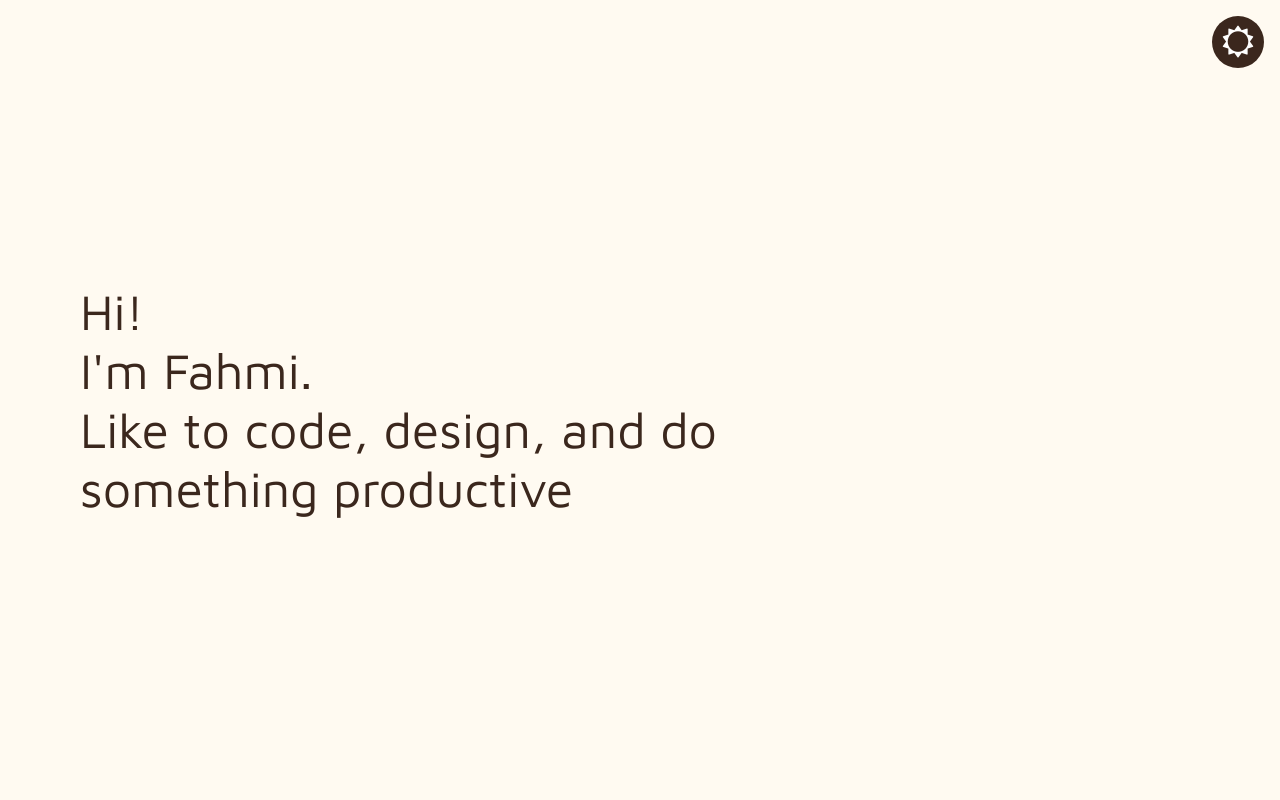
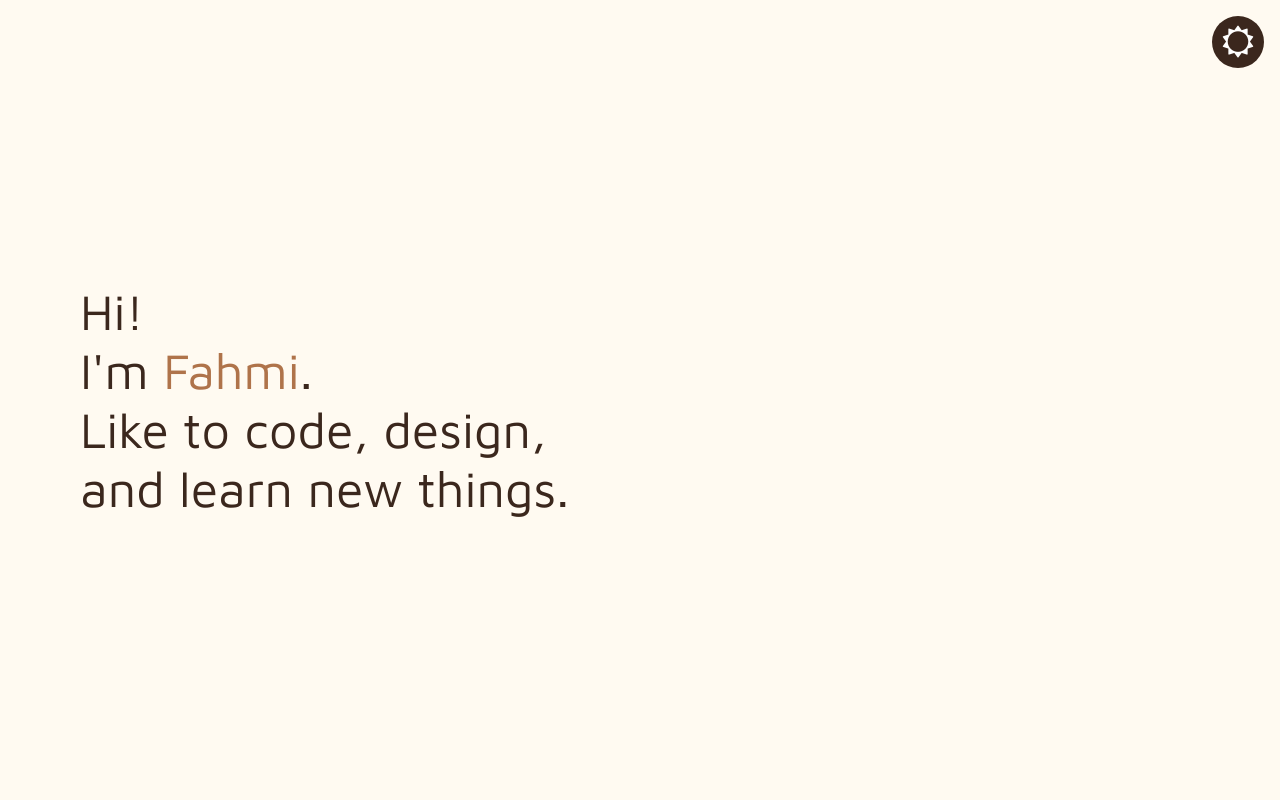
Before and after one commit to mfahmialkautsar/mfahmialkautsar.github.io, a plain HTML site: page index.html in a window 1280 px wide. Shown: the top 800 px of the page. Drawn offline with Linux system fonts and the light colour scheme.

Commit message:
some edit

```diff
--- a/css/style.css
+++ b/css/style.css
@@ -70,6 +70,10 @@ h1 {
     color: var(--bistre);
     max-width: 70%;
     font-weight: 400;
+}
+
+.text-highlighted {
+    color: var(--brownSugar);
 }
 
 #projects {
--- a/index.html
+++ b/index.html
@@ -40,7 +40,7 @@
     </div>
     <main>
         <section class="main-container">
-            <h1>Hi! <br> I'm Fahmi.<br>Like to code, design, and do something productive</h1>
+            <h1>Hi! <br> I'm <span class="text-highlighted">Fahmi</span>.<br>Like to code, design,<br>and learn new things.</h1>
         </section>
     </main>
     <section id="projects">
```
